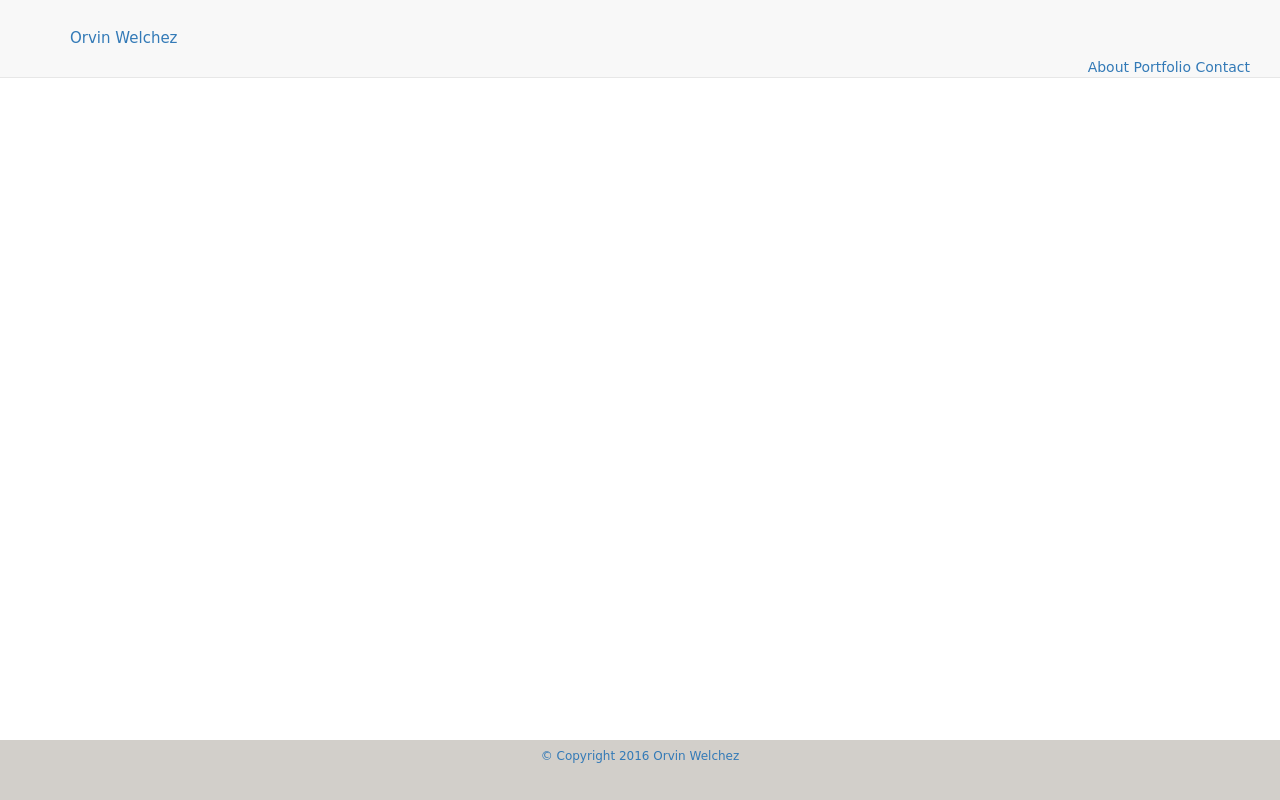
After one commit to owelchez/Portfolio, a PHP site: page /final.html in a window 1280 px wide. The commit adds this page. Run offline with PHP 8.4, Linux system fonts and the light colour scheme.

Commit message:
Update Homework2

```diff
--- /dev/null
+++ b/final.css
@@ -0,0 +1,34 @@
+.container
+{
+	font-size: 20px;
+	padding-top: 10px;
+}
+
+.navbar-right
+{
+	font-family: cursive;
+	margin-right: 30px;
+	margin-left: 10px;
+	clear: left;
+}
+
+.navbar-fixed-bottom
+{
+	height: 60px;
+	background-color: #d2cfca;
+
+}
+
+
+h1
+{
+	font-family: cursive;
+	font-size: 15px;
+}
+
+h6
+{
+	color: #337ab7;
+	font-family: cursive;
+	text-align: center;
+}
--- /dev/null
+++ b/final.html
@@ -0,0 +1,37 @@
+<!DOCTYPE html>
+<html>
+	<head>
+		<title>My Personal Page</title>
+		<link rel="stylesheet" href="https://maxcdn.bootstrapcdn.com/bootstrap/3.3.6/css/bootstrap.min.css" integrity="sha384-1q8mTJOASx8j1Au+a5WDVnPi2lkFfwwEAa8hDDdjZlpLegxhjVME1fgjWPGmkzs7" crossorigin="anonymous">
+		<link rel="stylesheet" type="text/css" href="final.css">
+
+	<nav class="navbar navbar-default navbar-fixed-top">
+	  <div class="container">
+	    <h1><a href="#">Orvin Welchez</a></h1>
+	  </div>
+
+			  <div class="nav navbar-nav navbar-right">
+			  		<a href="#">About</a>
+			  		<a href="#">Portfolio</a>
+			  		<a href="#">Contact</a>
+			  </div>
+	</nav>
+
+	</head>
+<body>
+
+		<div class="row">
+			<div class="col-lg-2">
+
+			</div>
+		</div>
+
+
+
+</body>
+
+			<div class="navbar-fixed-bottom">
+				<h6>&#169 Copyright 2016 Orvin Welchez</h6>
+			</div>
+
+</html>
```
Also changed, not shown: theme.css (+13 -2 lines), theme.html (+7 -0 lines), bootstrap.css, 2 other files.
